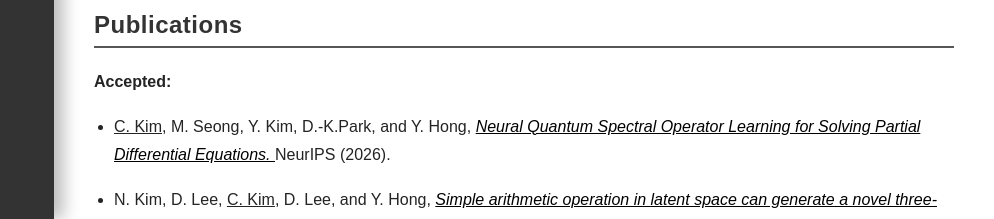
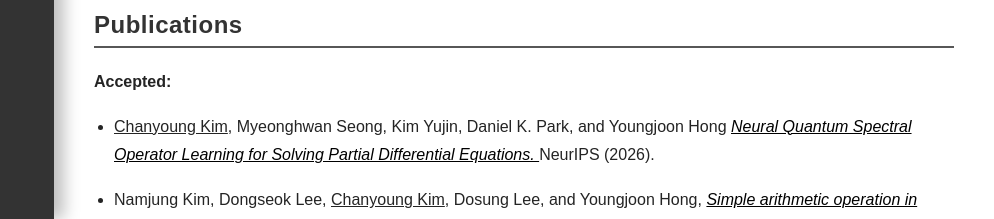
Before and after one commit to chanyoung4math/chanyoung4math.github.io, a plain HTML site: page index.html in a window 1280 px wide. Shown: the part 581-800 px from the top of the page, 286-1280 px from the left. Drawn offline with Linux system fonts and the light colour scheme.

Commit message:
Update index.html

```diff
--- a/index.html
+++ b/index.html
@@ -371,7 +371,7 @@
         <p><b>Accepted:</b></p>
         <ul>
           <li>
-            <u>C. Kim</u>, M. Seong, Y. Kim, D.-K.Park, and Y. Hong,
+            <u>Chanyoung Kim</u>, Myeonghwan Seong, Kim Yujin, Daniel K. Park, and Youngjoon Hong
             <a href="https://neurips.cc/virtual/2026/loc/sydney/poster/152295"
                 style="color: black;">
             <i>
@@ -383,7 +383,7 @@
         </ul>
         <ul>
           <li>
-            N. Kim, D. Lee, <u>C. Kim</u>, D. Lee, and Y. Hong,
+            Namjung Kim, Dongseok Lee, <u>Chanyoung Kim</u>, Dosung Lee, and Youngjoon Hong,
             <a href="https://www.nature.com/articles/s41524-024-01430-3"
                 style="color: black;">
             <i>
```
